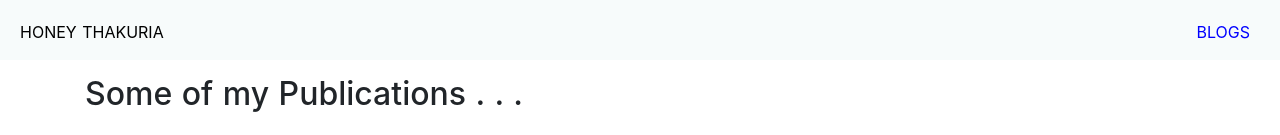
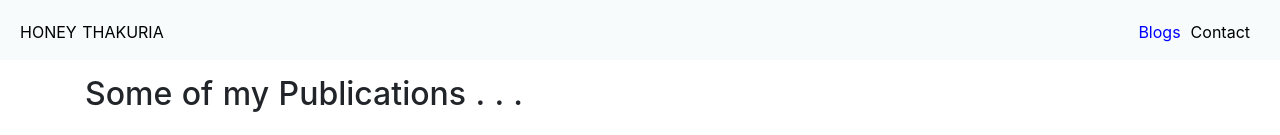
Before and after one commit to shubhith/WEBP, a Nuxt app: page /blogs in a window 1280 px wide. Shown: the top 135 px of the page. Built offline with nearby package versions, Linux system fonts and the light colour scheme.

Commit message:
Contact page added

```diff
--- a/components/global/Header.vue
+++ b/components/global/Header.vue
@@ -6,7 +6,10 @@
 
     <div class="Header-section-right">
       <div>
-        <nuxt-link to="/blogs">BLOGS</nuxt-link>
+        <nuxt-link to="/blogs">Blogs</nuxt-link>
+      </div>
+      <div>
+        <nuxt-link to="/contact">Contact</nuxt-link>
       </div>
 
     </div>
--- a/pages/blogs/index.vue
+++ b/pages/blogs/index.vue
@@ -5,7 +5,7 @@
        <h2 class="blogs-page-title"> Some of my Publications . . . </h2>
       <div class="row">
         <div class="col-md-6 blog" v-for="blog in blogsData" :key="blog.id">
-          <a :href="blog.url" target="blank">
+          <a :href="blog.url" target="_blank">
             <div class="blog-card">
               <div class="blogImageParent">
                 <img :src="blog.imageUrl" class="blogImage">
@@ -101,7 +101,7 @@ export default {
 </script>
 
 
-<style>
+<style scoped>
 .blogImageParent{
     max-height:300px;
     overflow: hidden;
```
